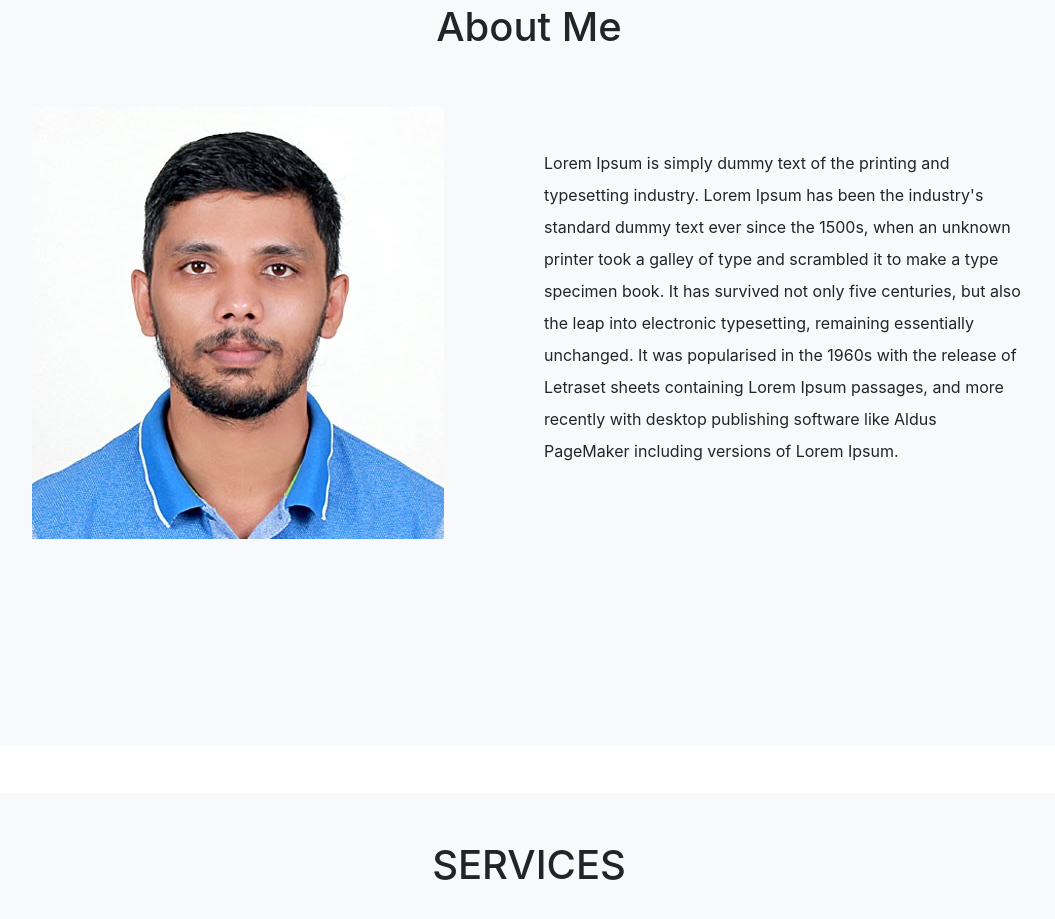
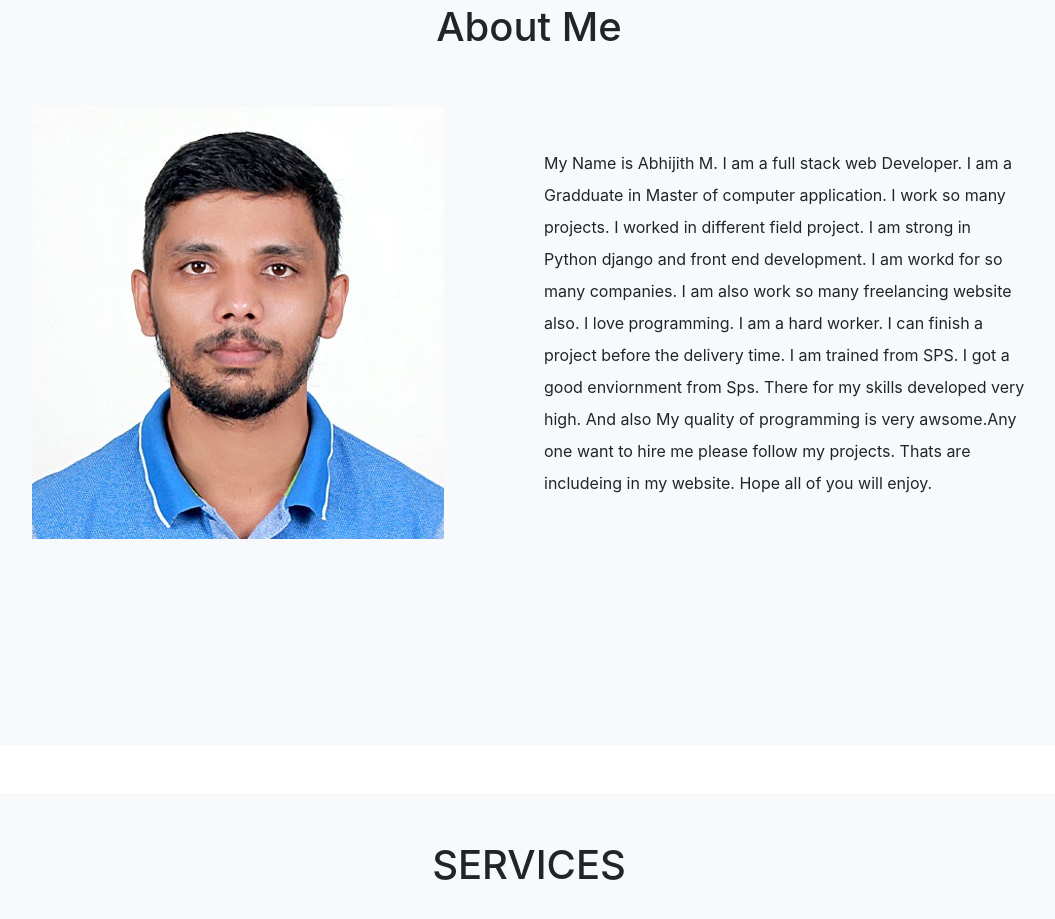
Before and after one commit to abhijithmadu/webpage, a plain HTML site: page index.html in a window 1280 px wide. Shown: the part 855-1774 px from the top of the page, without its empty margins (111-1166 px from the left). Drawn offline with nearby package versions, Linux system fonts and the light colour scheme; a script that the page names is missing.

Commit message:
Update index.html

```diff
--- a/index.html
+++ b/index.html
@@ -138,7 +138,18 @@
 
 
             <div class="col-md-6 col-lg-6 col-12 mt-5 about-me">
-                <p>Lorem Ipsum is simply dummy text of the printing and typesetting industry. Lorem Ipsum has been the industry's standard dummy text ever since the 1500s, when an unknown printer took a galley of type and scrambled it to make a type specimen book. It has survived not only five centuries, but also the leap into electronic typesetting, remaining essentially unchanged. It was popularised in the 1960s with the release of Letraset sheets containing Lorem Ipsum passages, and more recently with desktop publishing software like Aldus PageMaker including versions of Lorem Ipsum.</p>
+                <p> My Name is Abhijith M. I am a full stack web Developer.
+                    I am a Gradduate in Master of computer application.
+                    I work so many projects. I worked in different field
+                    project. I am strong in Python django and front end
+                    development. I am workd for so many companies. I am also
+                    work so many freelancing website also. I love programming.
+                    I am a hard worker. I can finish a project before the delivery
+                    time. I am trained from SPS. I got a good enviornment from
+                    Sps. There for my skills developed very high. And also My quality
+                    of programming is very awsome.Any one want to hire me please
+                    follow my projects. Thats are includeing in my website.
+                    Hope all of you will enjoy.</p>
 
 
             </div>
```
